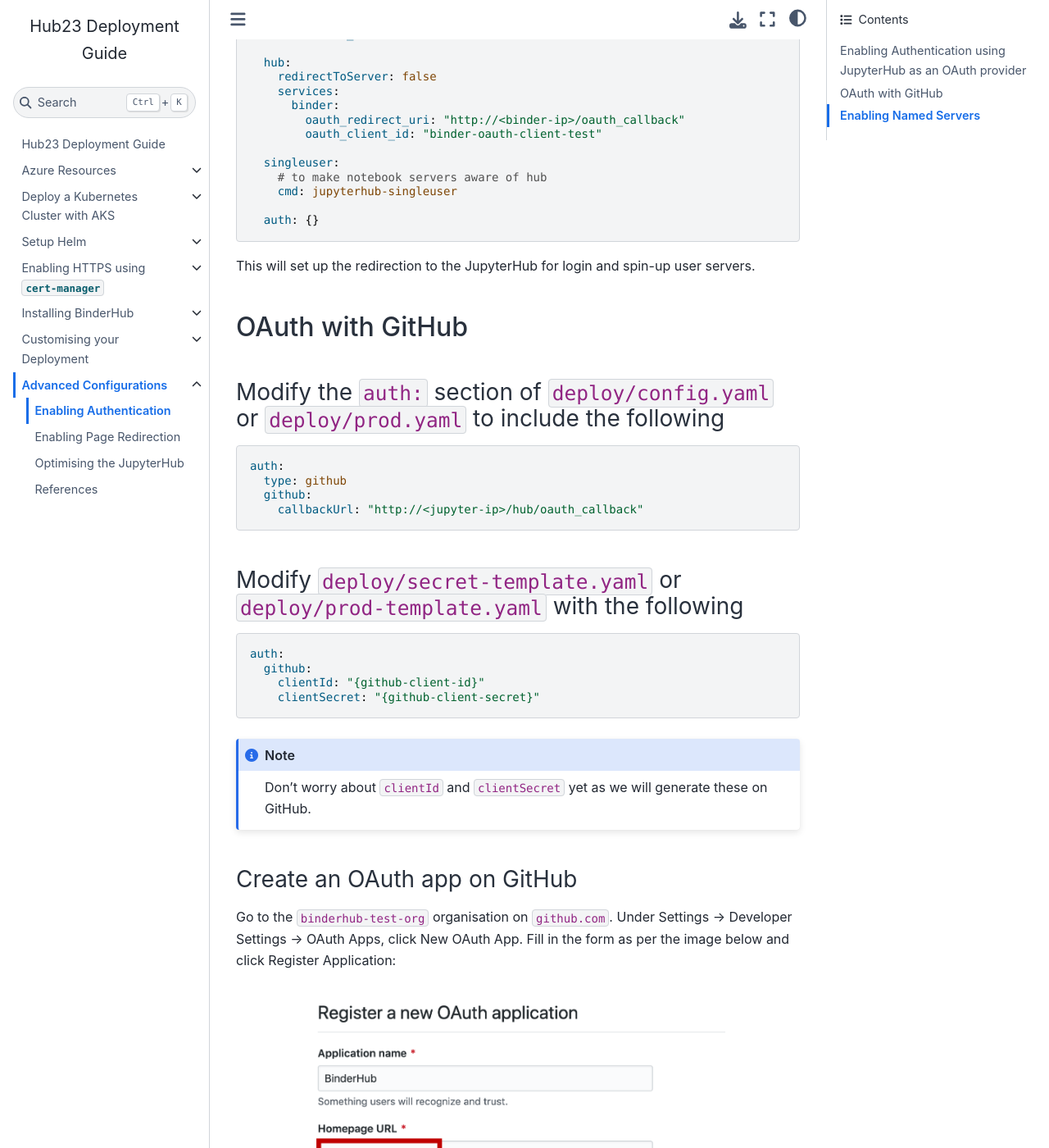
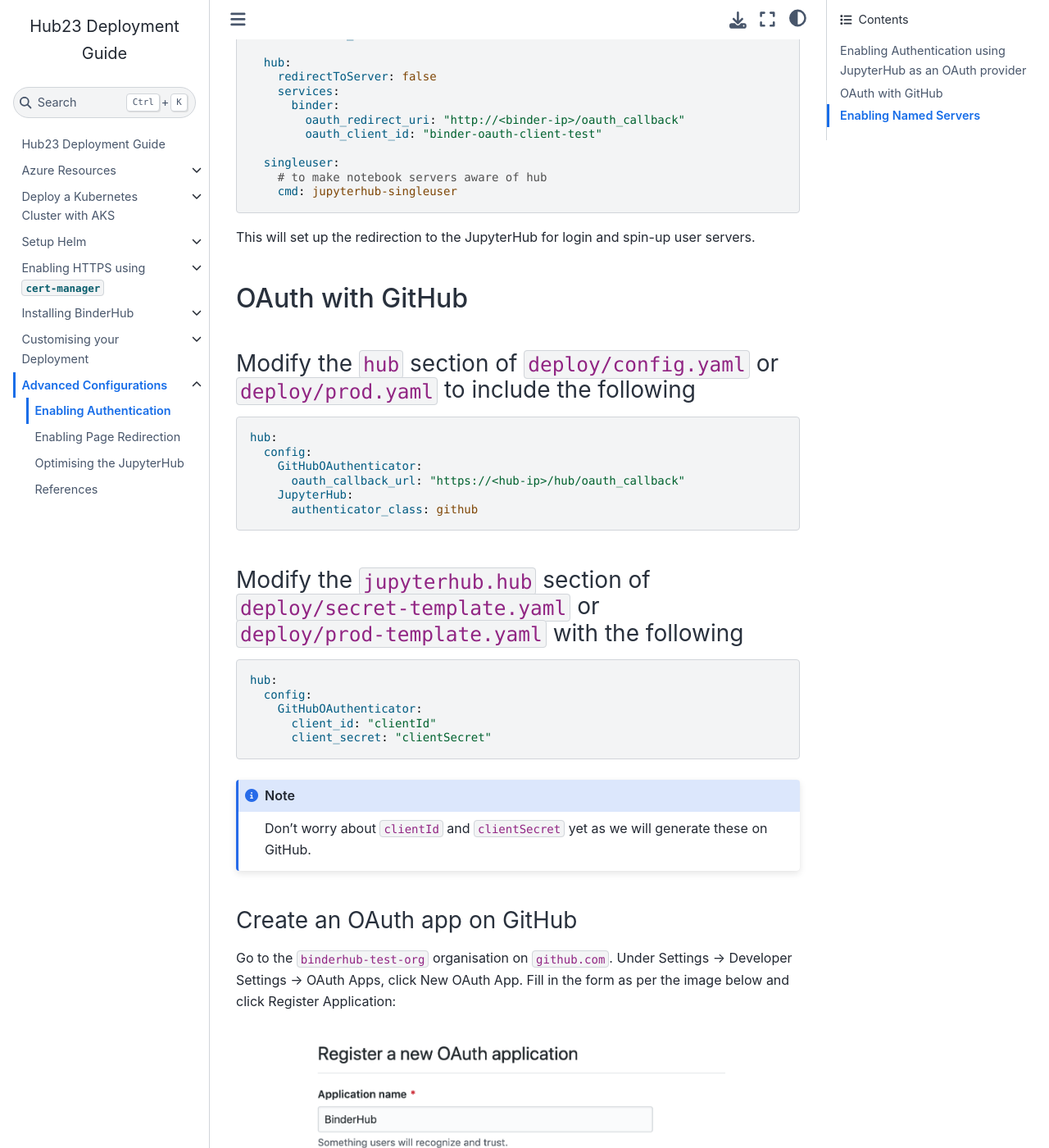
Before and after one commit to alan-turing-institute/hub23-deploy, a Jupyter Book: the page built from docs/advanced/enabling-authentication.md, in a window 1280 px wide and 1400 px high, scrolled down 520 px. Shown: the whole window at 82% size. Built offline with Jupyter Book 1.0.4 settings and Sphinx 7.4.7 and the Sphinx Book theme 1.1.4, drawn with Linux system fonts in a browser that asks for light colours; some of the changed text lies outside the part shown.

Commit message:
📝 Update Auth docs

````diff
--- a/docs/advanced/enabling-authentication.md
+++ b/docs/advanced/enabling-authentication.md
@@ -28,30 +28,31 @@ jupyterhub:
   singleuser:
     # to make notebook servers aware of hub
     cmd: jupyterhub-singleuser
-
-  auth: {}
 ```
 
 This will set up the redirection to the JupyterHub for login and spin-up user servers.
 
 ## OAuth with GitHub
 
-### Modify the `auth:` section of `deploy/config.yaml` or `deploy/prod.yaml` to include the following
+### Modify the `hub` section of `deploy/config.yaml` or `deploy/prod.yaml` to include the following
 
 ```yaml
-auth:
-  type: github
-  github:
-    callbackUrl: "http://<jupyter-ip>/hub/oauth_callback"
+hub:
+  config:
+    GitHubOAuthenticator:
+      oauth_callback_url: "https://<hub-ip>/hub/oauth_callback"
+    JupyterHub:
+      authenticator_class: github
 ```
 
-### Modify `deploy/secret-template.yaml` or `deploy/prod-template.yaml` with the following
+### Modify the `jupyterhub.hub` section of `deploy/secret-template.yaml` or `deploy/prod-template.yaml` with the following
 
 ```yaml
-auth:
-  github:
-    clientId: "{github-client-id}"
-    clientSecret: "{github-client-secret}"
+hub:
+  config:
+    GitHubOAuthenticator:
+      client_id: "clientId"
+      client_secret: "clientSecret"
 ```
 
 ```{note}
@@ -82,17 +83,18 @@ Add these values to the key vault (see {ref}`content:key-vault:add-secrets`) and
 This section of the docs is a work in progress and needs improvement.
 ```
 
-Update `deploy/config.yaml`  or `deploy/prod.yaml` to include the following under `auth`:
+Update `deploy/config.yaml`  or `deploy/prod.yaml` to include the following under `hub.config`:
 
 ```yaml
-auth:
-  type: github
-  github:
-    # ...
-    orgWhitelist:
-      - "binderhub-test-org"
-  scopes:
-    - "read:user"
+hub:
+  config:
+    GitHubOAuthenticator:
+      allowed_organizations:
+        - "binderhub-test-org"
+    ...
+    OAuthenticator:
+      scope:
+        - "read:user"
 ```
 
 The `read:user` scope will read a user's organisation/team memberships and look for `binderhub-test-org`.
````
